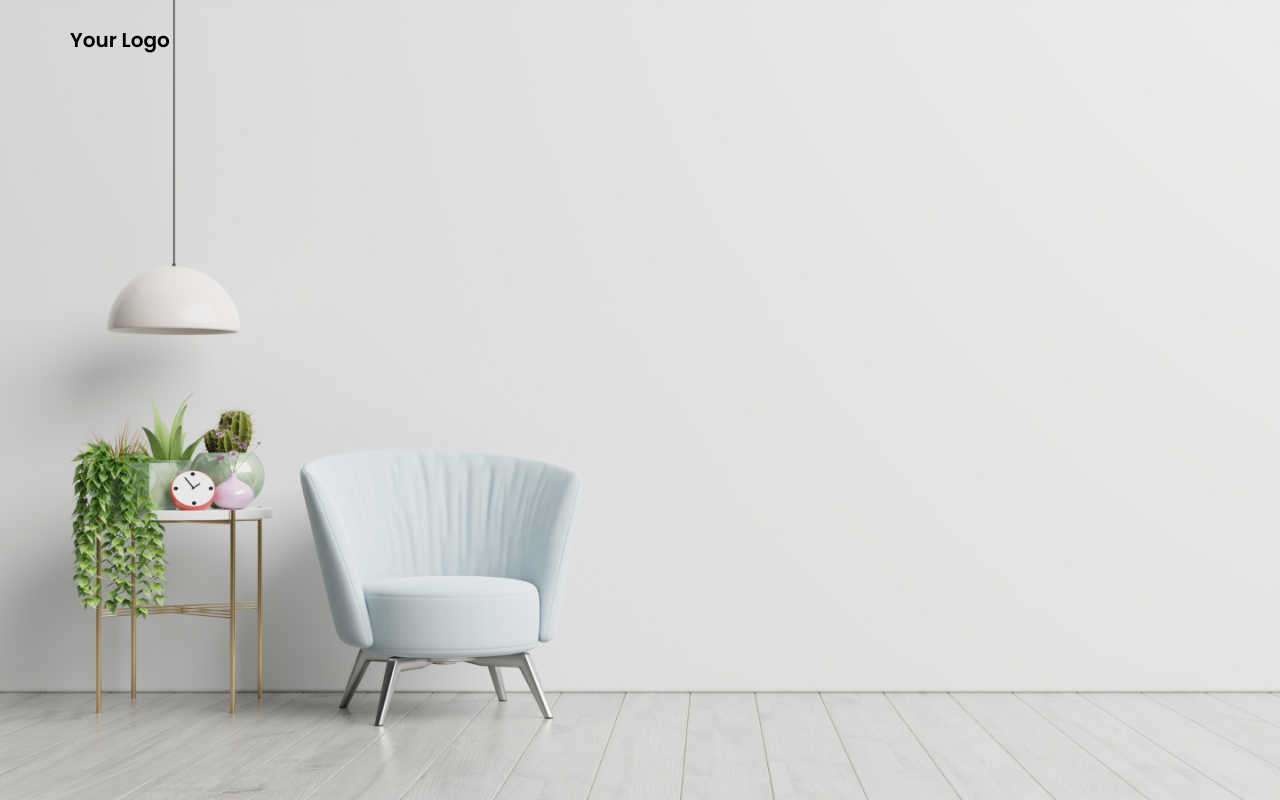
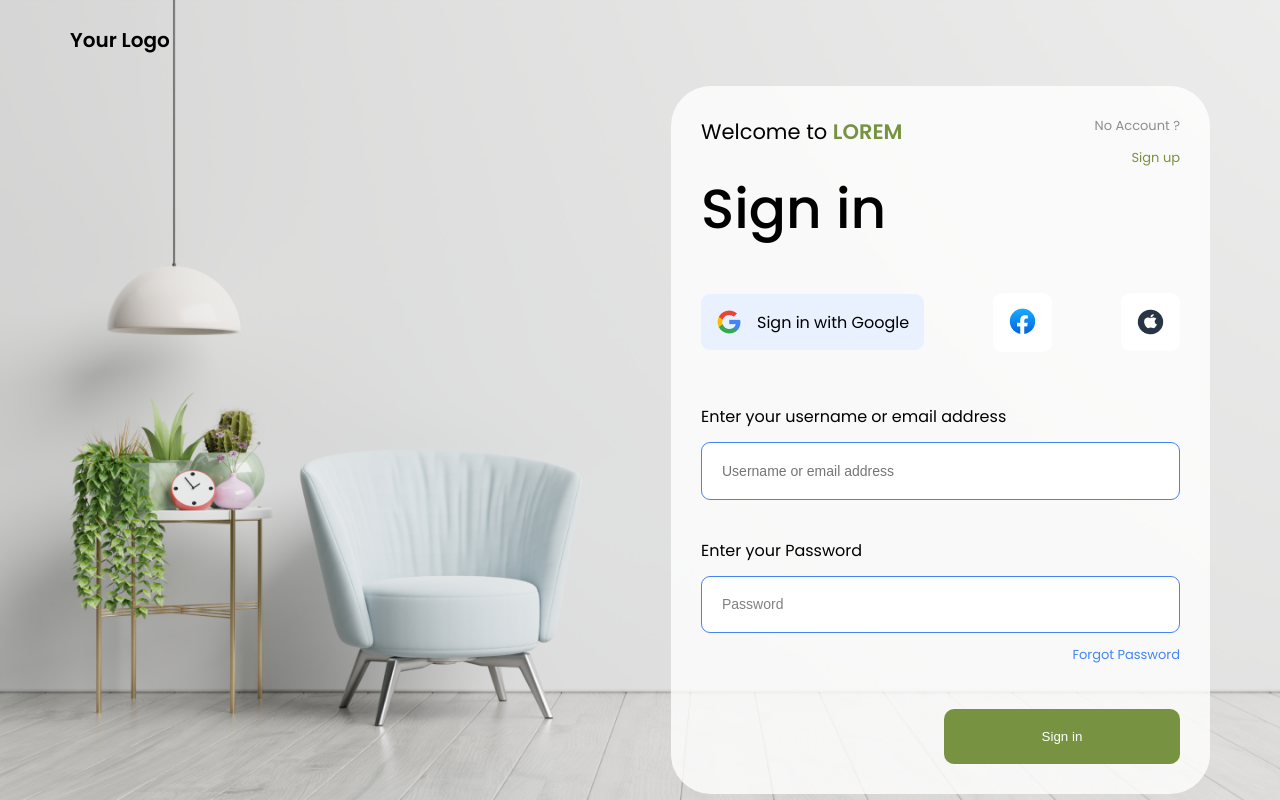
Before and after one commit to saadahmed18/5-Login, a plain HTML site: page index.html in a window 1280 px wide. Drawn offline with Linux system fonts and the light colour scheme.

Commit message:
Add: Login Section

```diff
--- a/index.html
+++ b/index.html
@@ -18,5 +18,32 @@
         <a href="index.html">Your Logo</a>
       </div>
     </header>
+    <main>
+      <section class="login">
+        <div class="container">
+          <form>
+            <div class="welcome-message">
+              <p>Welcome to <span>LOREM</span></p>
+              <p>No Account ?<br /><a href="register.html">Sign up</a></p>
+            </div>
+            <h1>Sign in</h1>
+            <div class="icons">
+              <div class="login-with-google">
+                <img src="assets/images/google.webp" alt="google" />
+                <p>Sign in with Google</p>
+              </div>
+              <img class="icon" src="assets/images/facebook.webp" alt="facebook" />
+              <img class="icon" src="assets/images/apple.webp" alt="apple" />
+            </div>
+            <label for="user-name">Enter your username or email address</label>
+            <input type="text" id="user-name" name="user-name" placeholder="Username or email address" required autofocus />
+            <label for="password">Enter your Password</label>
+            <input type="password" name="password" id="password" placeholder="Password" required />
+            <a href="#">Forgot Password</a>
+            <input type="submit" value="Sign in" />
+          </form>
+        </div>
+      </section>
+    </main>
   </body>
 </html>
--- a/main.css
+++ b/main.css
@@ -11,6 +11,7 @@
   --philippine-gray: #8d8d8d;
   --silver-chalice: #adadad;
   --gray: #808080;
+  --alice-blue: #e9f1ff;
 }
 .container {
   padding: 0 15px;
@@ -32,6 +33,7 @@
   }
 }
 body {
+  font-family: "Poppins", serif;
   background-image: url(assets/images/bg.webp);
   background-repeat: no-repeat;
   background-size: cover;
@@ -43,8 +45,107 @@ header {
   padding: 25px 0;
 }
 header .container a {
-  font-family: "Poppins", serif;
   font-size: 20px;
   font-weight: 600;
   color: var(--black);
 }
+.login .container {
+  display: flex;
+  justify-content: flex-end;
+  align-items: center;
+  height: calc(100vh - 80px);
+}
+.login form {
+  width: 539px;
+  padding: 30px;
+  border-radius: 40px;
+  background-color: rgba(255, 255, 255, 0.801);
+}
+.welcome-message {
+  display: flex;
+  justify-content: space-between;
+}
+.welcome-message p {
+  font-size: 21px;
+}
+.welcome-message p span:first-child {
+  font-size: 21px;
+  font-weight: 600;
+  color: var(--palm-leaf);
+}
+.welcome-message p:last-child {
+  font-size: 13px;
+  color: var(--philippine-gray);
+}
+.welcome-message p a {
+  font-size: 13px;
+  color: var(--palm-leaf);
+}
+h1 {
+  font-size: 55px;
+  font-weight: 500;
+  line-height: 82.5px;
+  color: var(--black);
+}
+.icons {
+  display: flex;
+  justify-content: space-between;
+  align-items: center;
+  gap: 30px;
+  padding: 42px 0 52px 0;
+}
+.icons .login-with-google {
+  display: flex;
+  align-items: center;
+  gap: 15px;
+  padding: 15px;
+  border-radius: 9px;
+  background-color: var(--alice-blue);
+}
+.icons .icon {
+  padding: 15px;
+  border-radius: 9px;
+  background-color: var(--white);
+}
+input,
+label {
+  display: block;
+}
+label {
+  margin-bottom: 13px;
+}
+input[type="text"],
+input[type="password"] {
+  width: 100%;
+  margin-bottom: 38px;
+  padding: 20px;
+  border: none;
+  outline: none;
+  border: 1px solid var(--blue-berry);
+  border-radius: 9px;
+}
+input[type="password"] {
+  margin: 0;
+}
+input[type="text"],
+input[type="password"]::placeholder {
+  font-size: 14px;
+  font-weight: 300;
+  color: var(--gray);
+}
+form a {
+  display: block;
+  text-align: right;
+  padding-top: 12px;
+  font-size: 13px;
+  color: var(--blue-berry);
+}
+input[type="submit"] {
+  width: 236px;
+  margin: 44px 0 0 auto;
+  padding: 20px;
+  border: none;
+  border-radius: 10px;
+  color: var(--white);
+  background-color: var(--palm-leaf);
+}
```
Also changed, not shown: register.html (+1 -1 lines), assets/images/apple.webp (added), assets/images/facebook.webp (added), assets/images/google.webp (added).
